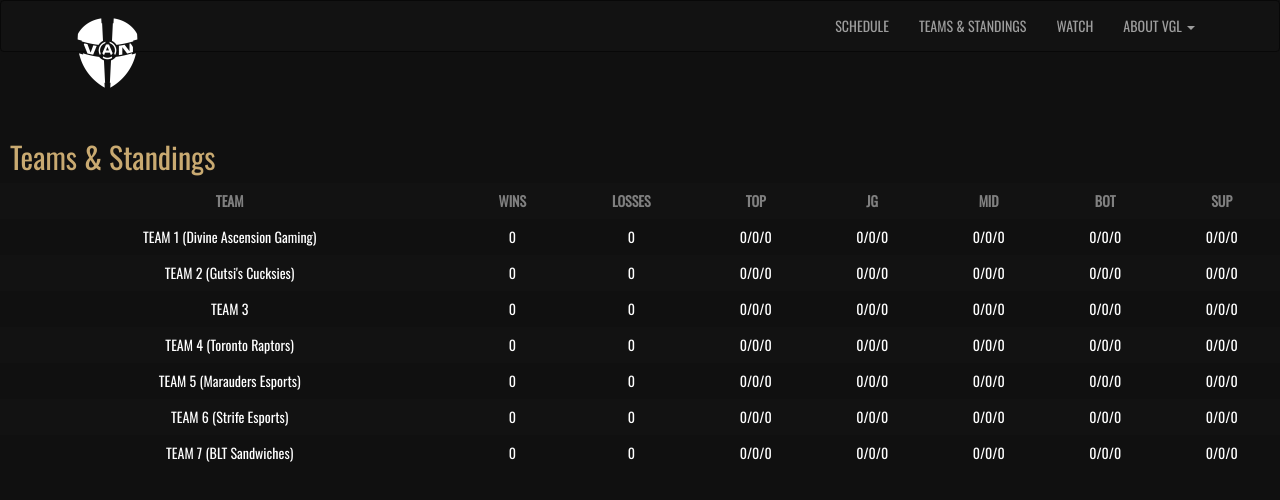
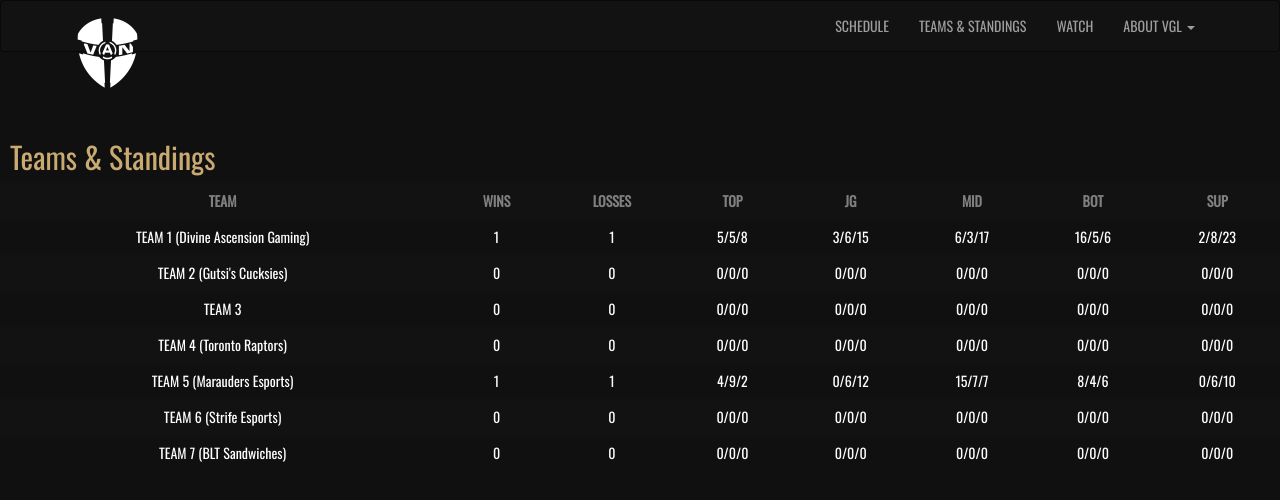
Before and after one commit to dawong8/vangamingleague, a React (Create React App) app: page /teams in a window 1280 px wide. Shown: the top 500 px of the page. Built offline with nearby package versions, Linux system fonts and the light colour scheme.

Commit message:
Update teams.js

```diff
--- a/src/teams.js
+++ b/src/teams.js
@@ -21,13 +21,13 @@
 			  </tr>
 			  <tr>
 			    <td>TEAM 1 (Divine Ascension Gaming)</td>
-			    <td> 0</td>
-			    <td> 0</td>
-			    <td> 0/0/0</td>
-			    <td> 0/0/0</td>
-			    <td> 0/0/0</td>
-			    <td> 0/0/0</td>
-			    <td> 0/0/0</td>
+			    <td> 1</td>
+			    <td> 1</td>
+			    <td> 5/5/8</td>
+			    <td> 3/6/15</td>
+			    <td> 6/3/17</td>
+			    <td> 16/5/6</td>
+			    <td> 2/8/23</td>
 
 
 			  </tr>
@@ -66,13 +66,13 @@
 			  </tr>
 			  <tr>
 			    <td>TEAM 5 (Marauders Esports)</td>
-			    <td> 0</td>
-			    <td> 0</td>
-			    <td> 0/0/0</td>
-			    <td> 0/0/0</td>
-			    <td> 0/0/0</td>
-			    <td> 0/0/0</td>
-			    <td> 0/0/0</td>
+			    <td> 1</td>
+			    <td> 1</td>
+			    <td> 4/9/2</td>
+			    <td> 0/6/12</td>
+			    <td> 15/7/7</td>
+			    <td> 8/4/6</td>
+			    <td> 0/6/10</td>
 
 			  </tr>
 			  <tr>
```
